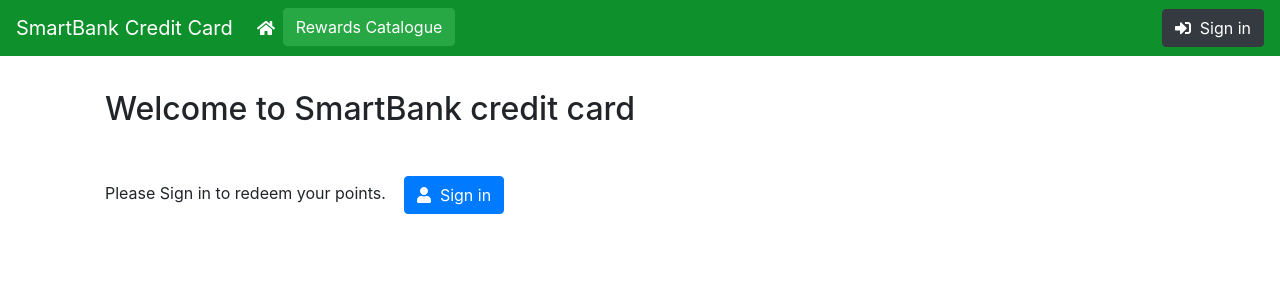
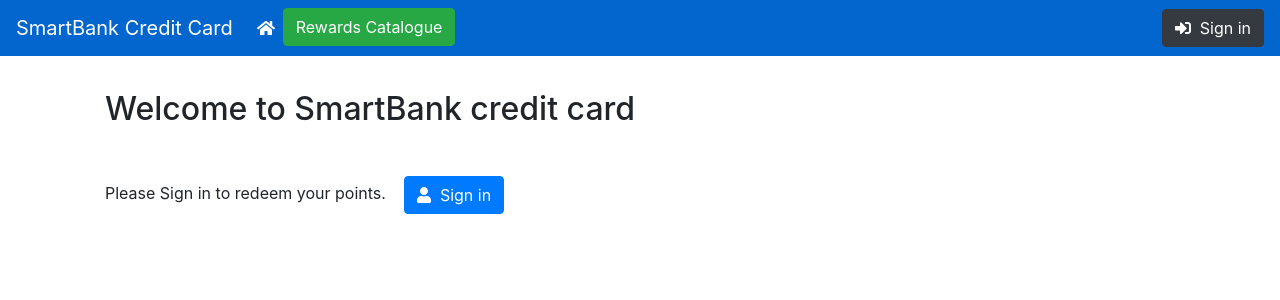
Before and after one commit to RAHULMERCER/sba-frontend, a React (Create React App) app: page / in a window 1280 px wide. Shown: the top 300 px of the page. Built offline with nearby package versions, Linux system fonts and the light colour scheme; no server answers.

Commit message:
Blue Deployment

```diff
--- a/src/styles/AppHeader.css
+++ b/src/styles/AppHeader.css
@@ -3,8 +3,8 @@
 }
 
 .bg-header {
-   /* background-color: #0365ce!important; */
-   background-color: #0e912c!important;
+   background-color: #0365ce!important;
+   /*background-color: #0e912c!important; */
 }
 
 .navbar-item {
```
